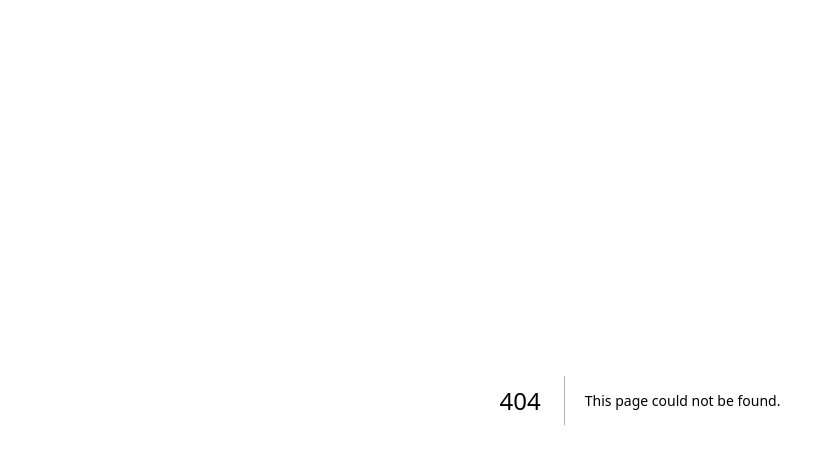
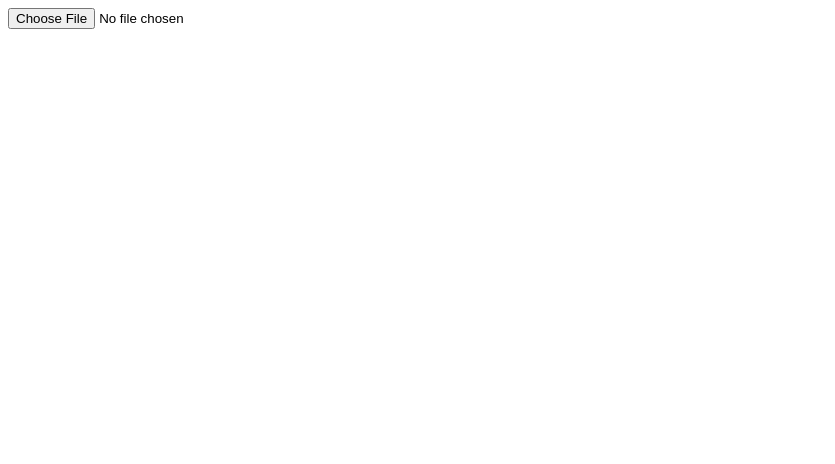
Before and after one commit to Durk006/cine-web, a Next.js app: page /upload in a window 1280 px wide. Before the commit this address had no page. Shown: the top 464 px of the page, without its empty margins (0-835 px from the left). Built offline with nearby package versions, Linux system fonts and the light colour scheme.

Commit message:
upload watch history button
upload a file and it will who all of your watch history on the page printed

```diff
--- /dev/null
+++ b/src/app/upload/page.tsx
@@ -0,0 +1,65 @@
+"use client"
+
+import { useState } from 'react';
+
+export default function CSVUpload() {
+  const [csvData, setCsvData] = useState(null);  // State to store the parsed CSV data
+
+  // Function to handle file upload and read its content
+  const handleFileUpload = (event) => {
+    const file = event.target.files[0];  // Get the selected file
+    console.log('File selected:', file);  // Debugging: Check if the file is selected
+    if (file) {
+      const reader = new FileReader();  // Initialize the FileReader
+
+      reader.onload = (e) => {
+        const content = e.target.result;  // Get the content of the file as text
+        console.log('File content:', content);  // Debugging: Check the file content
+        parseCSV(content);  // Parse the CSV content
+      };
+
+      reader.onerror = () => {
+        console.error('Error reading file');  // Handle error reading the file
+      };
+
+      reader.readAsText(file);  // Read the file as text
+    }
+  };
+
+  // Function to parse CSV content
+  const parseCSV = (content) => {
+    try {
+      const rows = content.split('\n').map(row => row.split(','));  // Split into rows and columns
+      console.log('Parsed CSV data:', rows);  // Debugging: Check the parsed CSV data
+      setCsvData(rows);  // Store parsed CSV data in state
+    } catch (error) {
+      console.error('Error parsing CSV:', error);  // Handle parsing errors
+    }
+  };
+
+  return (
+    <div className="csv-upload">
+      <input type="file" accept=".csv" onChange={handleFileUpload} />  {/* File input for CSV */}
+      {csvData && (
+        <table>
+          <thead>
+            <tr>
+              {csvData[0].map((header, index) => (
+                <th key={index}>{header}</th>  // Render CSV headers
+              ))}
+            </tr>
+          </thead>
+          <tbody>
+            {csvData.slice(1).map((row, rowIndex) => (
+              <tr key={rowIndex}>
+                {row.map((col, colIndex) => (
+                  <td key={colIndex}>{col}</td>  // Render each row's data
+                ))}
+              </tr>
+            ))}
+          </tbody>
+        </table>
+      )}
+    </div>
+  );
+}
```
